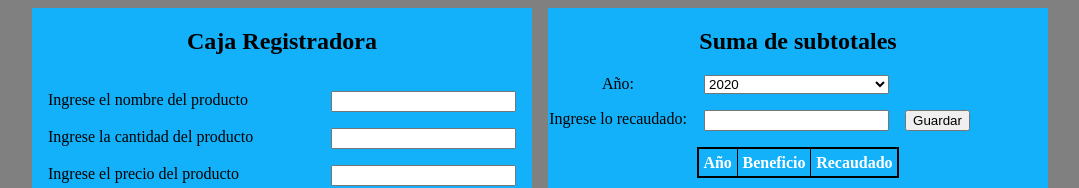
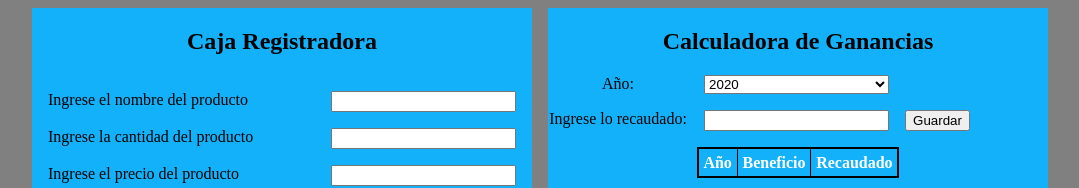
Before and after one commit to d3rm0/soft-tienda, a plain HTML site: page index.html in a window 1280 px wide. Shown: the top 188 px of the page, without its empty margins (100-1179 px from the left). Drawn offline with nearby package versions, Linux system fonts and the light colour scheme.

Commit message:
Index modificado

```diff
--- a/index.html
+++ b/index.html
@@ -53,7 +53,7 @@
         </div>
 
         <div class="caja-separadora2">
-            <h2>Suma de subtotales</h2>
+            <h2>Calculadora de Ganancias</h2>
             <div class="ganancias">
                 <span>Año:</span>
                 <select name="seleccion" id="seleccion">
```
